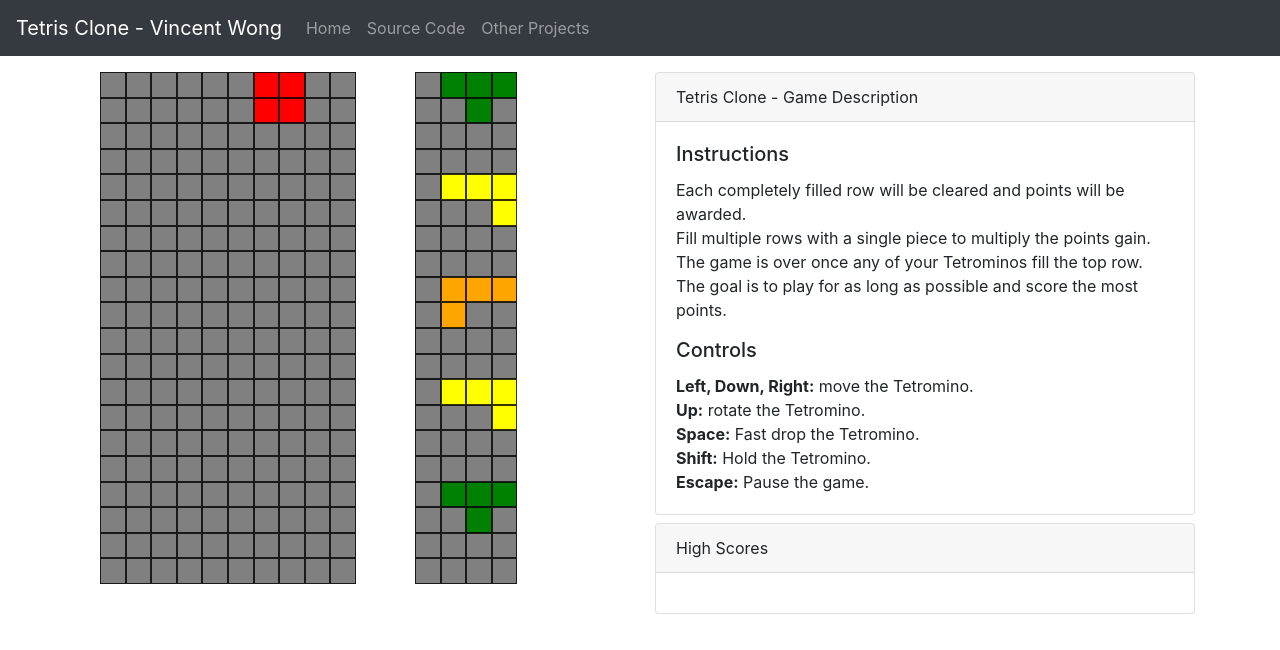
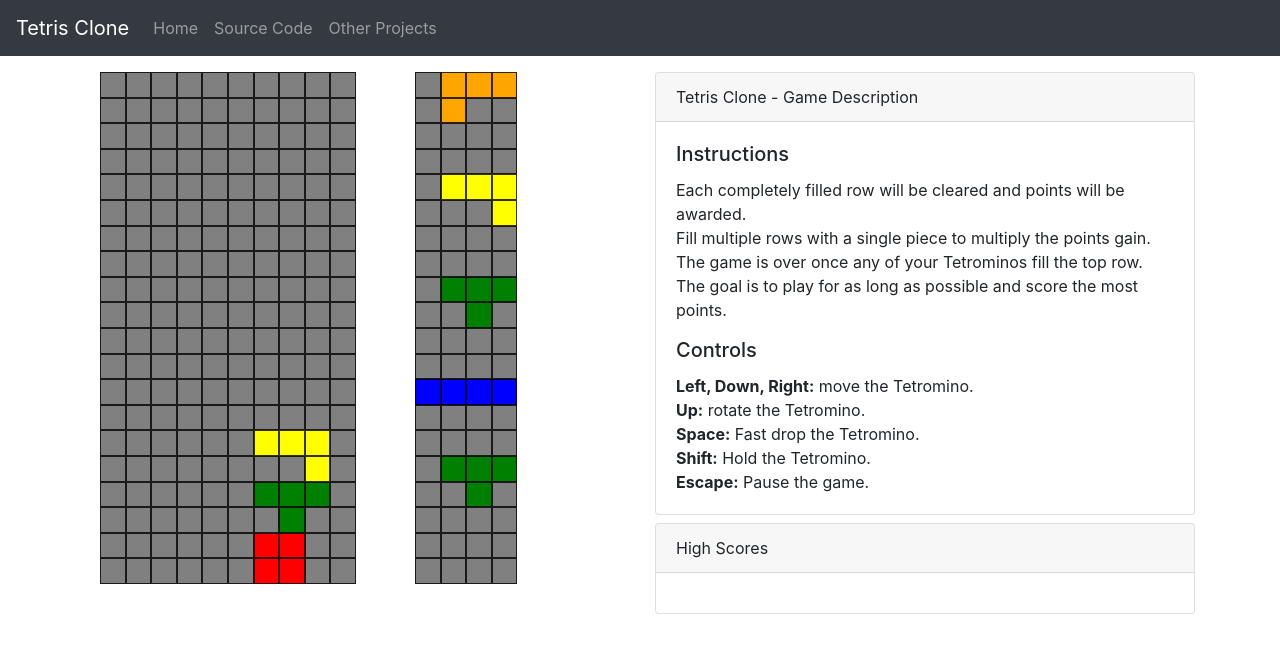
Before and after one commit to V-Wong/WebTetris, a React (Create React App) app in the folder frontend/: page / in a window 1280 px wide. Shown: the top 650 px of the page. Built offline with nearby package versions, Linux system fonts and the light colour scheme.

Commit message:
Update meta information

```diff
--- a/frontend/public/index.html
+++ b/frontend/public/index.html
@@ -7,8 +7,9 @@
     <meta name="theme-color" content="#000000" />
     <meta
       name="description"
-      content="A simple web based Tetris clone built with CSS grid and Typescript."
+      content="A simple web based Tetris clone built on CSS grid and Typescript."
     />
+    <meta name="author" content="Vincent Wong">
     <link rel="apple-touch-icon" href="%PUBLIC_URL%/logo192.png" />
     <!--
       manifest.json provides metadata used when your web app is installed on a
--- a/frontend/src/components/Game.tsx
+++ b/frontend/src/components/Game.tsx
@@ -130,7 +130,7 @@ export default class Game extends React.Component<any, any> {
 
   runGame() {
     if (!this.detectCollision(this.state.activeTetromino, 0, 1)) {
-      // this.autoDropTetromino();
+      this.autoDropTetromino();
     } else {
       this.storeBlock();
       const tetrominoRotation = this.state.tetrominoRotation;
--- a/frontend/src/components/NavigationBar.tsx
+++ b/frontend/src/components/NavigationBar.tsx
@@ -5,7 +5,7 @@ export default class NavigationBar extends React.Component {
     render() {
         return (
         <Navbar bg="dark" variant="dark">
-            <Navbar.Brand>Tetris Clone - Vincent Wong</Navbar.Brand>
+            <Navbar.Brand>Tetris Clone</Navbar.Brand>
             <Nav className="mr-auto">
                 <Nav.Link href="/">Home</Nav.Link>
                 <Nav.Link href="https://github.com/V-Wong/WebTetris">Source Code</Nav.Link>
```
